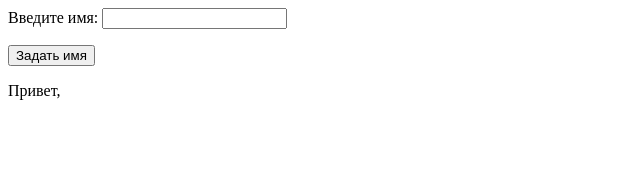
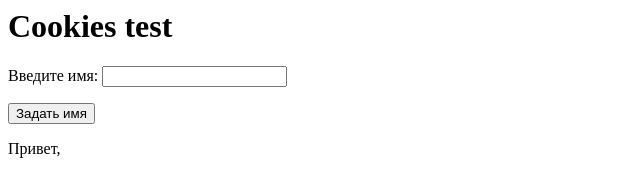
Before and after one commit to EgorLiutov22/cookies, a plain HTML site: page index.html in a window 1280 px wide. Shown: the whole page, without its empty margins (0-640 px from the left). Drawn offline with Linux system fonts and the light colour scheme.

Commit message:
add header

```diff
--- a/index.html
+++ b/index.html
@@ -1,3 +1,4 @@
+<h1>Cookies test</h1>
 <form action="" method="get">
     <p>
       <label for="name">Введите имя:</label>
```
